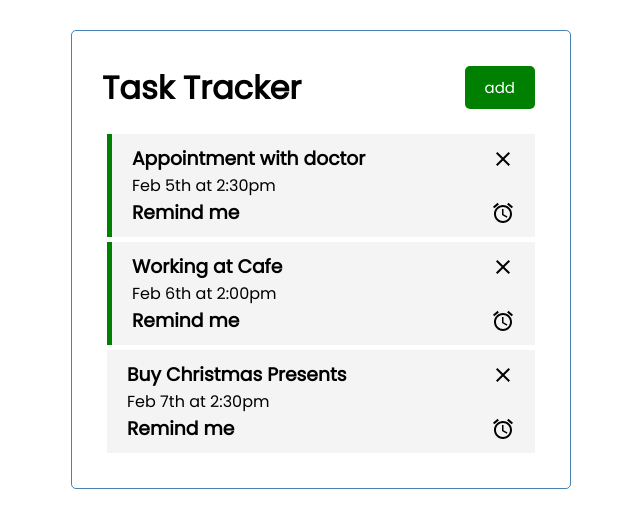
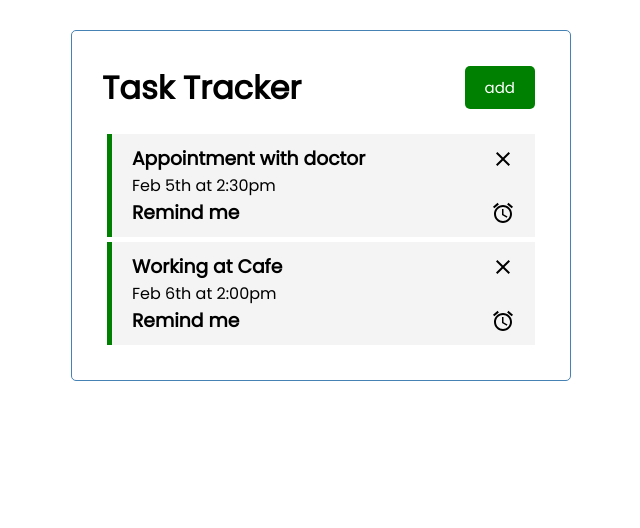
Before and after one commit to abram-stack/task-track, a React (Create React App) app: page / in a window 1280 px wide. Shown: the top 528 px of the page, without its empty margins (319-959 px from the left). Built offline with nearby package versions, Linux system fonts and the light colour scheme; data requests are answered from the project's data file.

Commit message:
delete task from server

```diff
--- a/db.json
+++ b/db.json
@@ -11,11 +11,6 @@
       "text": "Working at Cafe",
       "day": "Feb 6th at 2:00pm",
       "reminder": true
-  },
-  {
-    "id": 3,
-    "text": "Buy Christmas Presents",
-    "day": "Feb 7th at 2:30pm",
-    "reminder": false
-    }]
     }
+  ]
+}
--- a/src/App.js
+++ b/src/App.js
@@ -35,7 +35,8 @@ function App() {
 
 
   // Delete task
-  const deleteTask = (id) => {
+  const deleteTask = async(id) => {
+    await fetch(`http://localhost:5000/tasks/${id}`, { method: 'DELETE' });
     setTasks(tasks.filter((task) => task.id !== id))
   }
 
```
Lines whose indentation alone changed are shown as unchanged.
